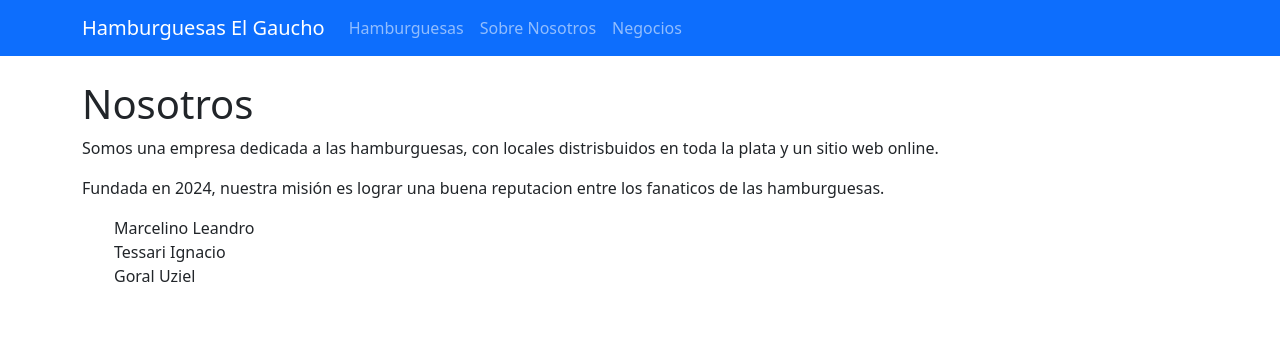
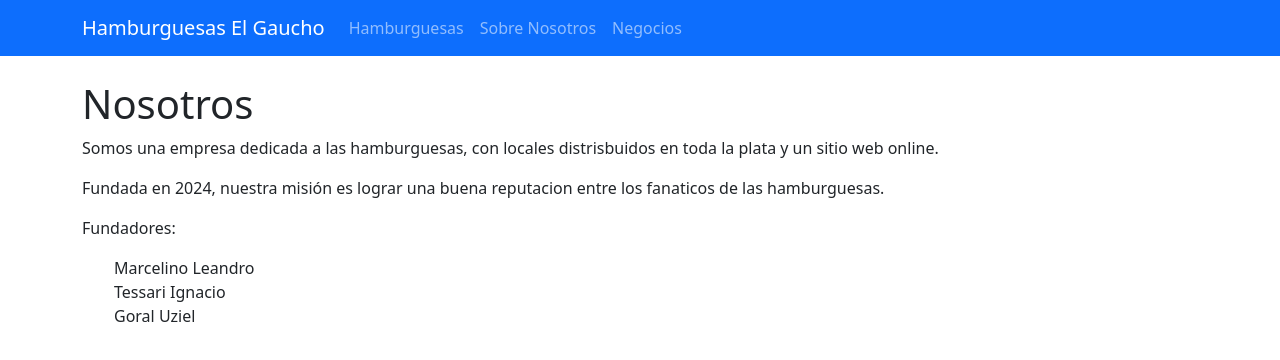
Before and after one commit to Argencorp/Hamburguesas_el_Gaucho, a React (Create React App) app: page /nosotros in a window 1280 px wide. Shown: the top 360 px of the page. Built offline with nearby package versions, Linux system fonts and the light colour scheme.

Commit message:
modificacion de Nostros

```diff
--- a/src/componentes/Nosotros.js
+++ b/src/componentes/Nosotros.js
@@ -10,11 +10,12 @@ const Nosotros = () => {
       <p>
         Fundada en 2024, nuestra misión es lograr una buena reputacion entre los fanaticos de las hamburguesas.
       </p>
-      <ul>
+      <p>Fundadores:</p>
+      <ol>
         <li>Marcelino Leandro</li>
         <li>Tessari Ignacio</li>
         <li>Goral Uziel</li>
-      </ul>
+      </ol>
     </div>
   );
 };
```
